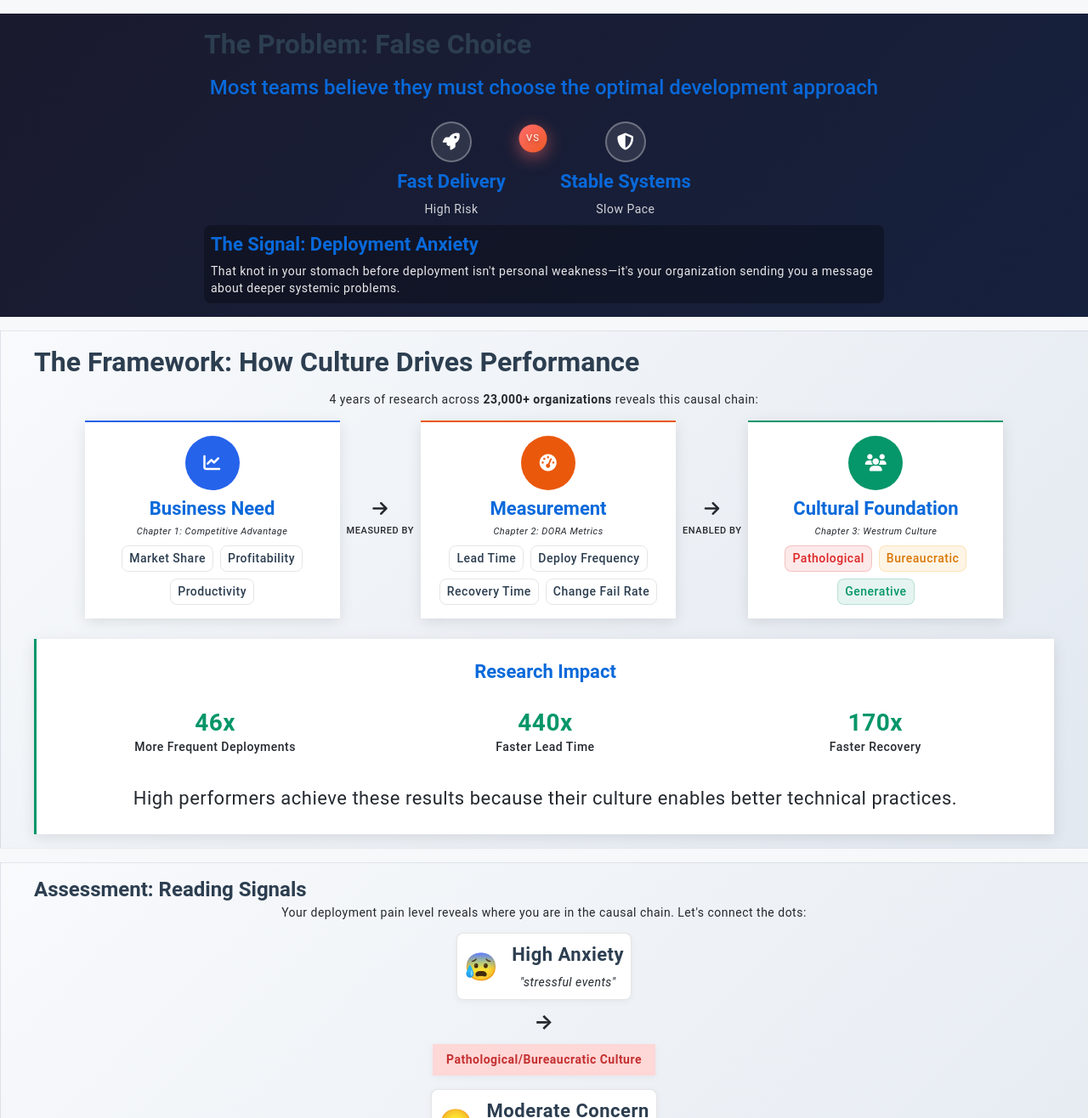
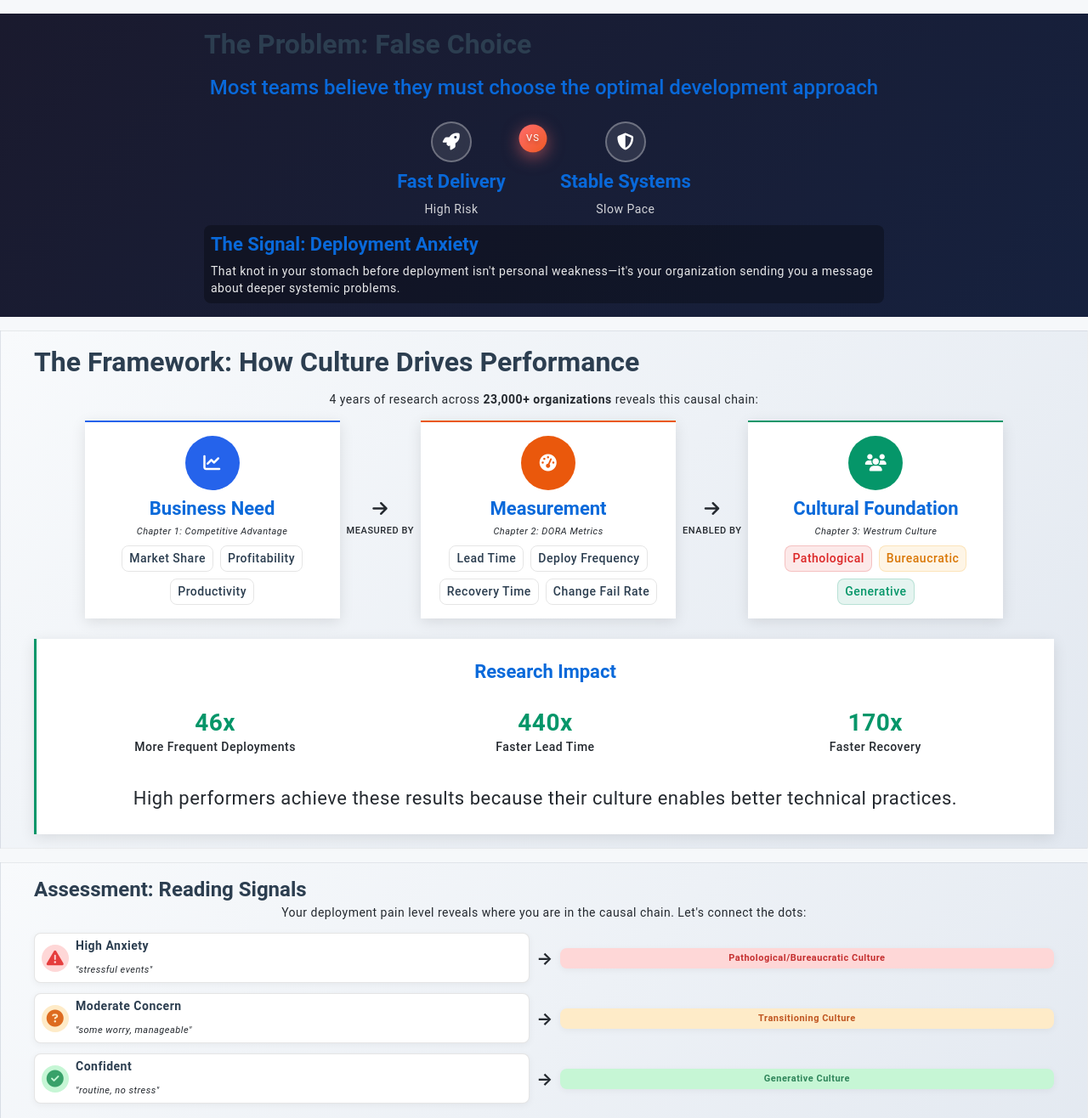
Before and after one commit to mhenke/accelerate-devex-book-club-notebooklm, a Jekyll site: the page built from docs/_meetings/meeting-1.md, in a window 1280 px wide, cut to the strip 1599-2915 px from the top of the page. Shown: the whole strip at 85% size. Built offline with Jekyll 4.4.1, drawn with Linux system fonts in a browser that asks for light colours.

Commit message:
🎯 Optimize assessment rows for horizontal layout and consistency
- Ensures each deployment experience + culture type stays on one row
- Replaces emojis with Font Awesome icons for design consistency:
  * fa-exclamation-triangle for High Anxiety
  * fa-question-circle for Moderate Concern
  * fa-check-circle for Confident
- Adds colored circular backgrounds matching culture bubble colors
- Replaces all hardcoded pixel values with design tokens:
  * 180px → var(--space-5xl), 240px → var(--space-6xl)
  * 160px → var(--space-4xl), 220px → var(--space-5xl)
- Reduces spacing and font sizes for compact ~400px height
- Maintains horizontal layout even on mobile with smaller icons
- Uses proper margin/padding design tokens throughout

🤖 Generated with [Claude Code](https://claude.com/claude-code)

Co-Authored-By: Claude <noreply@anthropic.com>

```diff
--- a/docs/_meetings/meeting-1.md
+++ b/docs/_meetings/meeting-1.md
@@ -400,7 +400,9 @@ document.addEventListener('keydown', function(event) {
       <!-- Row 1: High Anxiety → Pathological -->
       <div class="assessment-row">
         <div class="experience-item anxiety">
-          <div class="emoji-face sad">😰</div>
+          <div class="icon-face anxiety">
+            <i class="fas fa-exclamation-triangle"></i>
+          </div>
           <div class="experience-text">
             <strong>High Anxiety</strong>
             <span class="experience-detail">"stressful events"</span>
@@ -415,7 +417,9 @@ document.addEventListener('keydown', function(event) {
       <!-- Row 2: Moderate Concern → Transitioning -->
       <div class="assessment-row">
         <div class="experience-item concern">
-          <div class="emoji-face neutral">😐</div>
+          <div class="icon-face concern">
+            <i class="fas fa-question-circle"></i>
+          </div>
           <div class="experience-text">
             <strong>Moderate Concern</strong>
             <span class="experience-detail">"some worry, manageable"</span>
@@ -430,7 +434,9 @@ document.addEventListener('keydown', function(event) {
       <!-- Row 3: Confident → Generative -->
       <div class="assessment-row">
         <div class="experience-item confident">
-          <div class="emoji-face happy">😌</div>
+          <div class="icon-face confident">
+            <i class="fas fa-check-circle"></i>
+          </div>
           <div class="experience-text">
             <strong>Confident</strong>
             <span class="experience-detail">"routine, no stress"</span>
--- a/docs/_sass/components/_sections.scss
+++ b/docs/_sass/components/_sections.scss
@@ -1007,39 +1007,63 @@
   .sketch-diagram {
     display: flex;
     flex-direction: column;
-    gap: var(--space-md);
-    margin: var(--space-md) 0;
+    gap: var(--space-sm);
+    margin: var(--space-sm) 0;
   }
 
   .assessment-row {
     display: flex;
     align-items: center;
-    gap: var(--space-lg);
+    gap: var(--space-sm);
     justify-content: space-between;
+    margin-bottom: var(--space-xs);
 
     @include mobile-up {
-      flex-direction: column;
-      gap: var(--space-sm);
-      text-align: center;
+      gap: var(--space-xs);
     }
   }
 
   .experience-item {
     display: flex;
     align-items: center;
-    gap: var(--space-md);
-    padding: var(--space-sm);
+    gap: var(--space-sm);
+    padding: var(--space-xs) var(--space-sm);
     background: var(--color-white);
     border-radius: var(--border-radius);
     border: 1px solid rgba(0, 0, 0, 0.1);
     box-shadow: 0 2px 8px rgba(0, 0, 0, 0.05);
     flex: 1;
-    min-width: 200px;
+    min-width: var(--space-5xl);
+    max-width: var(--space-6xl);
   }
 
-  .emoji-face {
-    font-size: 2rem;
+  .icon-face {
+    width: var(--space-xl);
+    height: var(--space-xl);
+    border-radius: 50%;
+    display: flex;
+    align-items: center;
+    justify-content: center;
     flex-shrink: 0;
+
+    i {
+      font-size: 1rem;
+    }
+
+    &.anxiety {
+      background: #fed7d7;
+      color: #e53e3e;
+    }
+
+    &.concern {
+      background: #feebc8;
+      color: #dd6b20;
+    }
+
+    &.confident {
+      background: #c6f6d5;
+      color: #38a169;
+    }
   }
 
   .experience-text {
@@ -1048,7 +1072,7 @@
     strong {
       display: block;
       color: var(--text-dark);
-      font-size: var(--font-size-md);
+      font-size: var(--font-size-sm);
       font-weight: var(--font-weight-semibold);
       margin-bottom: var(--space-xs);
     }
@@ -1056,27 +1080,28 @@
     .experience-detail {
       font-style: italic;
       color: var(--text-secondary);
-      font-size: var(--font-size-sm);
+      font-size: var(--font-size-xs);
     }
   }
 
   .connection-arrow {
-    font-size: 1.5rem;
+    font-size: 1.25rem;
     color: var(--text-secondary);
     font-weight: bold;
     flex-shrink: 0;
-    margin: 0 var(--space-sm);
+    margin: 0 var(--space-xs);
   }
 
   .culture-bubble {
     background: var(--color-white);
     border: 2px solid var(--text-secondary);
-    border-radius: var(--border-radius-lg);
-    padding: var(--space-sm) var(--space-md);
+    border-radius: var(--border-radius);
+    padding: var(--space-xs) var(--space-sm);
     text-align: center;
     font-weight: var(--font-weight-semibold);
-    font-size: var(--font-size-sm);
-    min-width: 200px;
+    font-size: var(--font-size-xs);
+    min-width: var(--space-4xl);
+    max-width: var(--space-5xl);
     box-shadow: 0 2px 8px rgba(0, 0, 0, 0.05);
     flex: 1;
 
@@ -1161,20 +1186,35 @@
 @media (max-width: #{$tablet - 1px}) {
   .assessment-sketch {
     .assessment-row {
-      flex-direction: column;
-      gap: var(--space-sm);
-      text-align: center;
+      gap: var(--space-xs);
+    }
+
+    .experience-item {
+      min-width: var(--space-4xl);
+      max-width: var(--space-5xl);
+    }
+
+    .culture-bubble {
+      min-width: var(--space-3xl);
+      max-width: var(--space-4xl);
     }
 
     .connection-arrow {
-      transform: rotate(90deg);
-      margin: var(--space-xs) 0;
+      font-size: var(--font-size-sm);
+      margin: 0 var(--space-xs);
     }
 
-    .experience-item,
-    .culture-bubble {
-      min-width: auto;
-      width: 100%;
+    .experience-text strong {
+      font-size: var(--font-size-xs);
+    }
+
+    .icon-face {
+      width: var(--space-lg);
+      height: var(--space-lg);
+
+      i {
+        font-size: var(--font-size-sm);
+      }
     }
   }
 }
```
